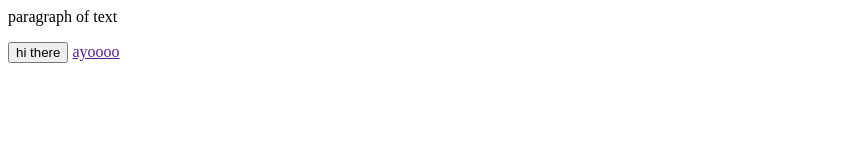
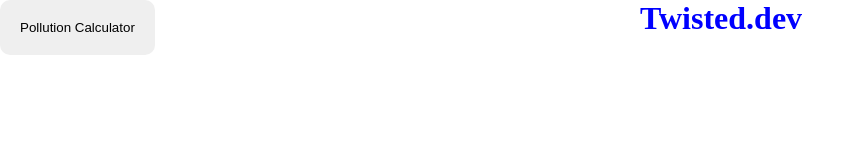
Before and after one commit to ryanhur51/mini-games, a plain HTML site: page index.html in a window 1280 px wide. Shown: the whole page, without its empty margins (0-865 px from the left). Drawn offline with Linux system fonts and the light colour scheme.

Commit message:
framwork

```diff
--- a/index.html
+++ b/index.html
@@ -1,3 +1,15 @@
-<p>paragraph of text</p>
-<button> hi there</button>
-<a href= ""> ayoooo </a>
+<!DOCTYPE html>
+<html lang="en">
+<head>
+    <meta charset="UTF-8">
+    <meta http-equiv="X-UA-Compatible" content="IE=edge">
+    <meta name="viewport" content="width=device-width, initial-scale=1.0">
+    <title> Mini Games </title>
+    <link rel="stylesheet" href="style.css">
+</head>
+<body>
+    <h1 class="text"> Twisted.dev </h1>
+    <button class= "gameButton" onclick="pollutionGame()"> Pollution Calculator </button>
+    <script src="script.js"></script>
+</body>
+</html>
--- a/style.css
+++ b/style.css
@@ -0,0 +1,23 @@
+*{
+    padding: 0px;
+    margin: 0px;
+}
+
+.text {
+    color: blue;
+    position: absolute;
+    left: 50%;
+}
+.gameButton{
+    padding-top: 20px;  padding-right: 20px; padding-bottom: 20px; padding-left: 20px;
+    border-radius: 10px;
+    border-width: 0px;
+    cursor: pointer;
+    transition: box-shadow 0.15s, opacity 0.15s;
+}
+.gameButton:hover{
+    box-shadow: 5px 5px 10px rgba(0, 0, 0, 0.3);
+}
+.gameButton:active{
+    opacity: 0.8;
+}
```
